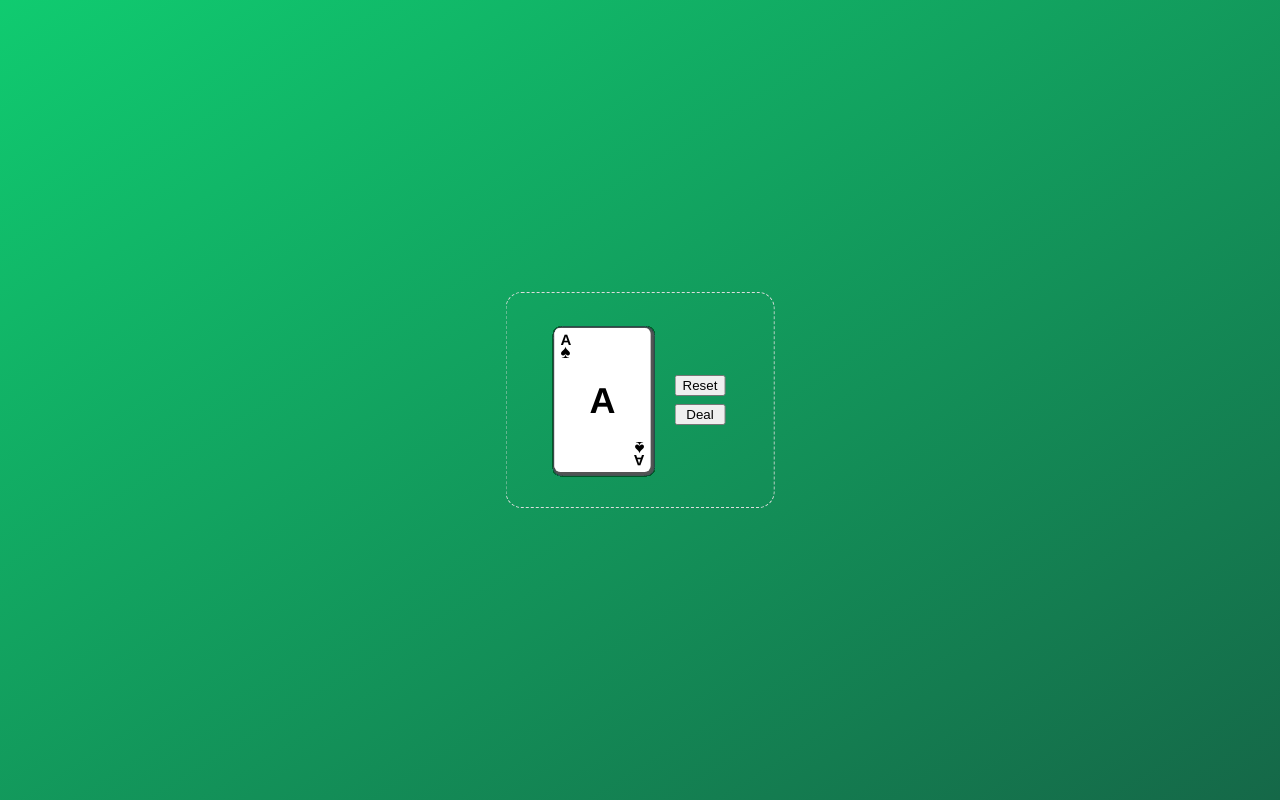
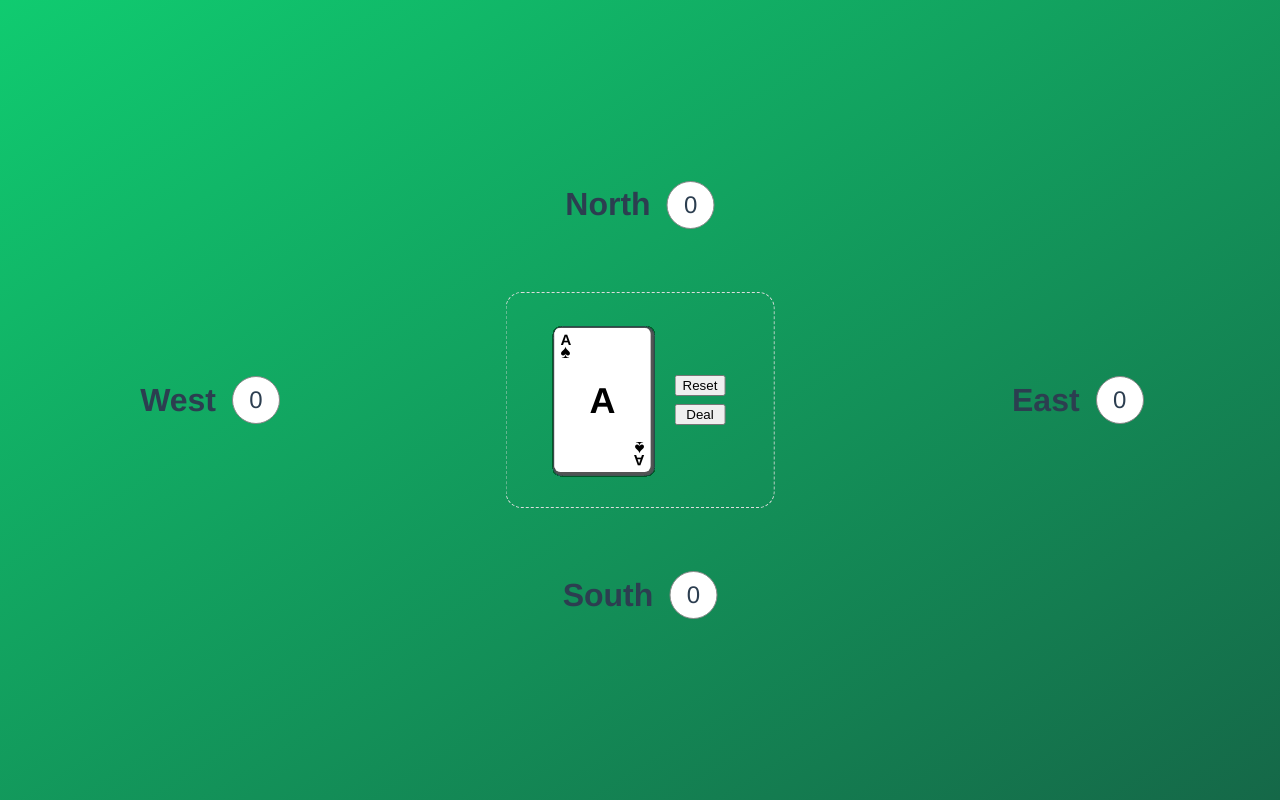
Before and after one commit to shready/bridge-hand, a Vue app: page / in a window 1280 px wide. Built offline with nearby package versions, Linux system fonts and the light colour scheme.

Commit message:
Render player hands on the game board

```diff
--- a/src/modules/Card/CardSet.ts
+++ b/src/modules/Card/CardSet.ts
@@ -1,7 +1,8 @@
 import { ScorerInterface } from '@/lib/ScorerInterface';
 import { BridgeScorer } from '@/lib/BridgeScorer';
 import { Card } from './Card';
-import { Suit } from './Suit';
+import { Suit, suits } from './Suit';
+import { faces } from './Face';
 
 export class CardSet {
   private cards: Card[] = [];
@@ -14,10 +15,20 @@ export class CardSet {
     this.scorer = scorer;
   }
 
-  getCards(suit: Suit | null = null): Card[] {
+  getCards(suit?: Suit | undefined): Card[] {
     return !suit
       ? this.cards
       : this.cards.filter((card: Card): boolean => card.getSuit() === suit);
+  }
+
+  getSortedCards(): Card[] {
+    return [...this.cards].sort((a: Card, b: Card) => {
+      // Compare suits
+      const suitCmp: number = suits.indexOf(b.getSuit()) - suits.indexOf(a.getSuit());
+
+      // If suits are equal, then compare the face/number
+      return suitCmp || faces.indexOf(b.getFace()) - faces.indexOf(a.getFace());
+    });
   }
 
   setCards(cards: Card[]): CardSet {
--- a/src/modules/Card/Face.ts
+++ b/src/modules/Card/Face.ts
@@ -13,3 +13,5 @@ export enum Face {
   king = 'K',
   ace = 'A',
 }
+
+export const faces: Array<Face> = Object.values(Face);
--- a/src/modules/Card/Suit.ts
+++ b/src/modules/Card/Suit.ts
@@ -4,3 +4,5 @@ export enum Suit {
   heart = '♥',
   spade = '♠',
 }
+
+export const suits: Array<Suit> = Object.values(Suit);
--- a/src/modules/Game/Game.vue
+++ b/src/modules/Game/Game.vue
@@ -8,6 +8,15 @@
         :stacked="!hasDealt"
       />
     </template>
+
+    <player-hand
+      v-for="(player, i) in players"
+      :key="player.getName()"
+      :slot="`player-${i + 1}`"
+      :player="player"
+      :vertical="i % 2 === 1"
+      :stackedHand="!hasDealt"
+    />
 
     <button slot="actions" @click="resetGame">
       Reset
@@ -23,11 +32,12 @@ import { Component, Vue } from 'vue-property-decorator';
 
 import { CardSet } from '@/modules/Card/CardSet';
 import { Card } from '@/modules/Card/Card';
-import { Suit } from '@/modules/Card/Suit';
-import { Face } from '@/modules/Card/Face';
+import { Suit, suits } from '@/modules/Card/Suit';
+import { Face, faces } from '@/modules/Card/Face';
 import PlayingCard from '@/modules/Card/components/PlayingCard.vue';
 
 import { Player } from '@/modules/Player/Player';
+import PlayerHand from '@/modules/Player/components/PlayerHand.vue';
 
 import Board from './components/Board.vue';
 
@@ -36,6 +46,7 @@ import Board from './components/Board.vue';
   components: {
     Board,
     PlayingCard,
+    PlayerHand,
   },
 })
 
@@ -56,10 +67,10 @@ export default class Game extends Vue {
   createDeck(): void {
     const deck: CardSet = new CardSet();
 
-    Object.values(Suit).forEach((s: string) => {
+    suits.forEach((s: string) => {
       const suit: Suit = s as Suit;
 
-      Object.values(Face).forEach((f: string) => {
+      faces.forEach((f: string) => {
         const face: Face = f as Face;
 
         deck.addCard(new Card(face, suit));
--- a/src/modules/Game/components/Board.vue
+++ b/src/modules/Game/components/Board.vue
@@ -90,4 +90,47 @@ export default class Board extends Vue {
       margin: 0.25rem 0;
     }
   }
+
+  .player {
+    padding: 0.5rem;
+  }
+
+  .player--1,
+  .player--3 {
+    position: absolute;
+    left: 50%;
+    transform: translateX(-50%);
+  }
+
+  .player--1 {
+    top: 0;
+
+    .player-hand {
+      flex-direction: column-reverse;
+    }
+  }
+
+  .player--3 {
+    bottom: 0;
+  }
+
+  .player--2,
+  .player--4 {
+    position: absolute;
+    top: 50%;
+    transform: translateY(-50%);
+  }
+
+  .player--2 {
+    right: 0;
+  }
+
+  .player--4 {
+    left: 0;
+    padding-left: 1.25rem;
+
+    .player-hand {
+      flex-direction: row-reverse;
+    }
+  }
 </style>
--- /dev/null
+++ b/src/modules/Player/components/PlayerHand.vue
@@ -0,0 +1,136 @@
+<template>
+  <div :class="[
+    'player-hand',
+    { 'player-hand--vertical': vertical, 'player-hand--stacked': stackedHand }]"
+  >
+    <div class="player-hand__header">
+      <h2 class="player-hand__name">
+        {{ player.getName() }}
+      </h2>
+
+      <span class="player-hand__score">
+        {{ score }}
+      </span>
+    </div>
+
+    <div class="player-hand__cards">
+      <playing-card
+        v-for="card in cards"
+        :key="`${card}`"
+        :card="card"
+        :stacked="stackedHand"
+        class="player-hand__card"
+      />
+    </div>
+  </div>
+</template>
+
+<script lang="ts">
+import { Component, Prop, Vue } from 'vue-property-decorator';
+import { Card } from '@/modules/Card/Card';
+import PlayingCard from '@/modules/Card/components/PlayingCard.vue';
+import { Player } from '../Player';
+
+@Component({
+  name: 'PlayerHand',
+  components: {
+    PlayingCard,
+  },
+})
+
+export default class PlayerHand extends Vue {
+  @Prop({ required: true }) player!: Player;
+
+  @Prop({ default: false }) stackedHand!: boolean;
+
+  @Prop({ default: false }) vertical!: boolean;
+
+  get cards(): Card[] {
+    return this.player.getHand().getSortedCards();
+  }
+
+  get score(): number {
+    return this.player.getHand().getPointValue();
+  }
+}
+</script>
+
+<style lang="scss" scoped>
+  .player-hand {
+    width: 675px;
+    height: 242px;
+    display: flex;
+    flex-direction: column;
+    align-items: center;
+
+    &.player-hand--vertical {
+      width: 292px;
+      height: 576px;
+      display: flex;
+      flex-direction: row;
+      align-items: center;
+    }
+  }
+
+  .player-hand__header {
+    display: flex;
+    align-items: center;
+
+    .player-hand--vertical & {
+      margin: 0 2rem;
+    }
+  }
+
+  .player-hand__name {
+    font-size: 2rem;
+    text-align: center;
+  }
+
+  .player-hand__score {
+    font-size: 1.5rem;
+    margin-left: 1rem;
+    background: white;
+    padding: 0.25rem;
+    border-radius: 50%;
+    width: 3rem;
+    height: 3rem;
+    display: flex;
+    justify-content: center;
+    align-items: center;
+    border: 1px solid #888;
+  }
+
+  .player-hand__cards {
+    display: flex;
+    flex-direction: row;
+    justify-content: center;
+    align-items: center;
+    width: 100%;
+    height: 100%;
+
+    .player-hand--vertical & {
+      flex-direction: column;
+    }
+  }
+
+  .player-hand__card {
+    flex-shrink: 0;
+    margin: 0 -48px 0 0;
+    transform: translateX(-25%);
+
+    .player-hand--stacked & {
+    margin: 0 -96px 0 0;
+    transform: translateX(-50%);
+    }
+
+    .player-hand--vertical & {
+      margin: -108px 0 0;
+      transform: translateY(38%);
+    }
+
+    .player-hand--vertical.player-hand--stacked & {
+      margin: -144px 0 0;
+      transform: translateY(50%);
+    }
+  }
+</style>
```
Also changed, not shown: 1 other file (tests, documents, lock files or other folders).
